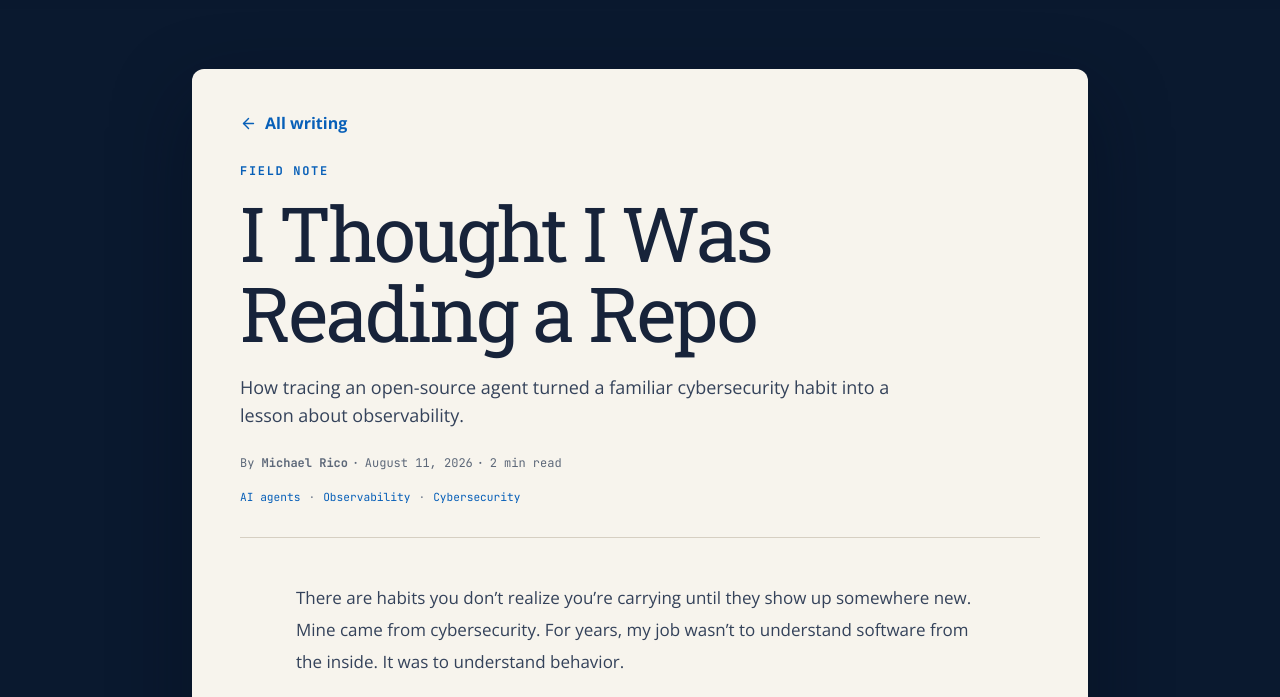
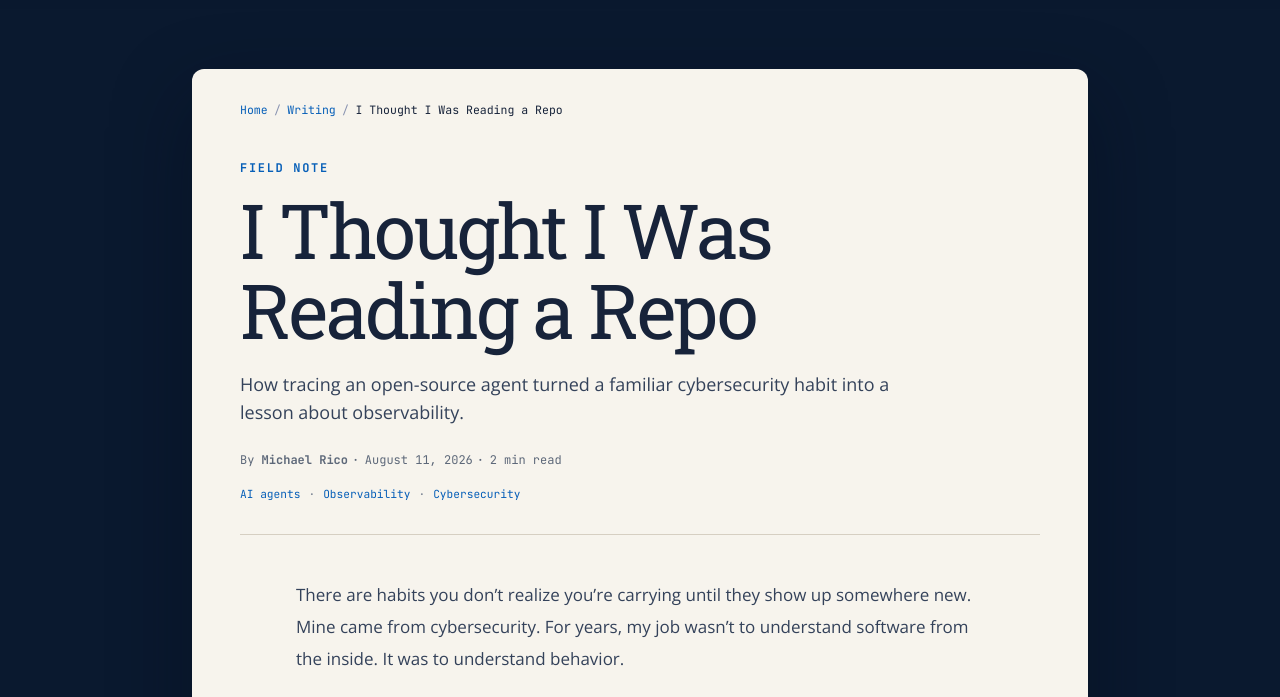
Before and after one commit to ricomanifesto/rico, an Astro site: page /writing/i-thought-i-was-reading-a-repo in a window 1280 px wide. Shown: the part 59-756 px from the top of the page. Built offline with nearby package versions, Linux system fonts and the light colour scheme; Astro itself is replaced by a stand-in of ours.

Commit message:
Add Writing breadcrumb navigation

```diff
--- /dev/null
+++ b/src/components/WritingBreadcrumbs.astro
@@ -0,0 +1,23 @@
+---
+import type { BreadcrumbItem } from "@/lib/breadcrumbs";
+
+interface Props {
+  readonly items: readonly BreadcrumbItem[];
+}
+
+const { items } = Astro.props;
+---
+
+<nav aria-label="Breadcrumb" class="writing-breadcrumbs">
+  <ol>
+    {items.map((item, index) => (
+      <li>
+        {index < items.length - 1 ? (
+          <a href={item.path}>{item.name}</a>
+        ) : (
+          <span aria-current="page">{item.name}</span>
+        )}
+      </li>
+    ))}
+  </ol>
+</nav>
--- a/src/index.css
+++ b/src/index.css
@@ -1195,6 +1195,71 @@
   background-color: var(--portfolio-page-background);
 }
 
+.writing-breadcrumbs {
+  margin-bottom: 1.5rem;
+  color: var(--portfolio-muted);
+  font-family: "JetBrains Mono", monospace;
+  font-size: 0.72rem;
+  line-height: 1.5;
+}
+
+.writing-breadcrumbs ol {
+  display: flex;
+  min-width: 0;
+  flex-wrap: wrap;
+  align-items: center;
+  gap: 0.4rem;
+  margin: 0;
+  padding: 0;
+  list-style: none;
+}
+
+.writing-breadcrumbs li {
+  display: flex;
+  min-width: 0;
+  align-items: center;
+}
+
+.writing-breadcrumbs li + li::before {
+  margin-right: 0.4rem;
+  color: var(--portfolio-muted);
+  content: "/";
+}
+
+.writing-breadcrumbs a {
+  color: var(--portfolio-active-accent);
+  text-decoration-thickness: 1px;
+  text-underline-offset: 0.2em;
+}
+
+.writing-breadcrumbs a:hover {
+  color: var(--portfolio-tech-accent);
+}
+
+.writing-breadcrumbs a:focus-visible {
+  outline: 2px solid var(--portfolio-focus-ring);
+  outline-offset: 4px;
+}
+
+.writing-breadcrumbs [aria-current="page"] {
+  overflow: hidden;
+  max-width: min(34rem, 70vw);
+  text-overflow: ellipsis;
+  white-space: nowrap;
+}
+
+.writing-article .writing-breadcrumbs {
+  color: var(--writing-muted);
+}
+
+.writing-article .writing-breadcrumbs a {
+  color: var(--writing-link);
+}
+
+.writing-article .writing-breadcrumbs a:hover {
+  color: var(--writing-link-hover);
+}
+
 .writing-index-main {
   width: 100%;
   max-width: 72rem;
--- /dev/null
+++ b/src/lib/breadcrumbs.ts
@@ -0,0 +1,18 @@
+export interface BreadcrumbItem {
+  readonly name: string;
+  readonly path: string;
+}
+
+export function breadcrumbStructuredData(items: readonly BreadcrumbItem[]) {
+  return {
+    "@type": "BreadcrumbList",
+    itemListElement: items.map((item, index) => ({
+      "@type": "ListItem",
+      position: index + 1,
+      name: item.name,
+      ...(index < items.length - 1
+        ? { item: `https://ricomanifesto.com${item.path}` }
+        : {}),
+    })),
+  };
+}
--- a/src/pages/writing/[...slug].astro
+++ b/src/pages/writing/[...slug].astro
@@ -4,7 +4,9 @@ import { ArrowLeft } from "lucide-react";
 import Footer from "@/components/Footer";
 import Header from "@/components/Header";
 import SkipLink from "@/components/SkipLink";
+import WritingBreadcrumbs from "@/components/WritingBreadcrumbs.astro";
 import SiteLayout from "@/layouts/SiteLayout.astro";
+import { breadcrumbStructuredData } from "@/lib/breadcrumbs";
 import { formatPublishedDate, getReadingMinutes } from "@/lib/writing";
 
 export async function getStaticPaths() {
@@ -24,6 +26,11 @@ const updatedAt = post.data.updatedAt?.toISOString().slice(0, 10);
 const readingMinutes = getReadingMinutes(post.body ?? "");
 const canonicalPath = `/writing/${post.id}/`;
 const imageUrl = new URL(post.data.image.path, Astro.site).toString();
+const breadcrumbs = [
+  { name: "Home", path: "/" },
+  { name: "Writing", path: "/writing/" },
+  { name: post.data.title, path: canonicalPath },
+];
 const structuredData = {
   "@context": "https://schema.org",
   "@graph": [
@@ -55,6 +62,7 @@ const structuredData = {
       keywords: post.data.topics,
       mainEntityOfPage: `https://ricomanifesto.com${canonicalPath}`,
     },
+    breadcrumbStructuredData(breadcrumbs),
   ],
 };
 ---
@@ -75,10 +83,7 @@ const structuredData = {
     <Header currentPath="/writing/" />
     <main id="main-content" tabindex="-1" class="writing-article-main">
       <article class="writing-article">
-        <a href="/writing/" class="writing-back-link">
-          <ArrowLeft aria-hidden="true" focusable="false" size={17} />
-          All writing
-        </a>
+        <WritingBreadcrumbs items={breadcrumbs} />
         <header class="writing-article-header">
           <p class="writing-eyebrow">Field note</p>
           <h1>{post.data.title}</h1>
--- a/src/pages/writing/index.astro
+++ b/src/pages/writing/index.astro
@@ -4,13 +4,21 @@ import { ArrowRight, Rss } from "lucide-react";
 import Footer from "@/components/Footer";
 import Header from "@/components/Header";
 import SkipLink from "@/components/SkipLink";
+import WritingBreadcrumbs from "@/components/WritingBreadcrumbs.astro";
 import SiteLayout from "@/layouts/SiteLayout.astro";
 import { formatPublishedDate, getReadingMinutes } from "@/lib/writing";
+import { breadcrumbStructuredData } from "@/lib/breadcrumbs";
 
 const posts = (await getCollection("writing", ({ data }) => !data.draft))
   .sort((left, right) => right.data.publishedAt.valueOf() - left.data.publishedAt.valueOf());
+const breadcrumbs = [
+  { name: "Home", path: "/" },
+  { name: "Writing", path: "/writing/" },
+] as const;
 const structuredData = {
   "@context": "https://schema.org",
+  "@graph": [
+    {
       "@type": "CollectionPage",
       "@id": "https://ricomanifesto.com/writing/#collection",
       url: "https://ricomanifesto.com/writing/",
@@ -26,6 +34,9 @@ const structuredData = {
           url: `https://ricomanifesto.com/writing/${post.id}/`,
         })),
       },
+    },
+    breadcrumbStructuredData(breadcrumbs),
+  ],
 };
 ---
 
@@ -39,6 +50,7 @@ const structuredData = {
     <SkipLink />
     <Header currentPath="/writing/" />
     <main id="main-content" tabindex="-1" class="writing-index-main">
+      <WritingBreadcrumbs items={breadcrumbs} />
       <header class="writing-index-intro">
         <p class="writing-eyebrow">Field notes</p>
         <h1>Writing</h1>
```
Also changed, not shown: tests/browser/home.spec.mjs (+25 -0 lines). Lines whose indentation alone changed are shown as unchanged.
